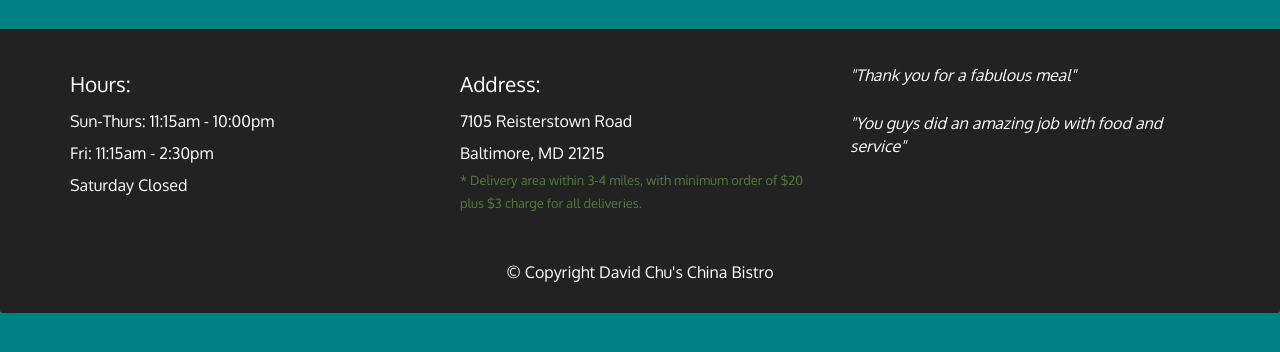
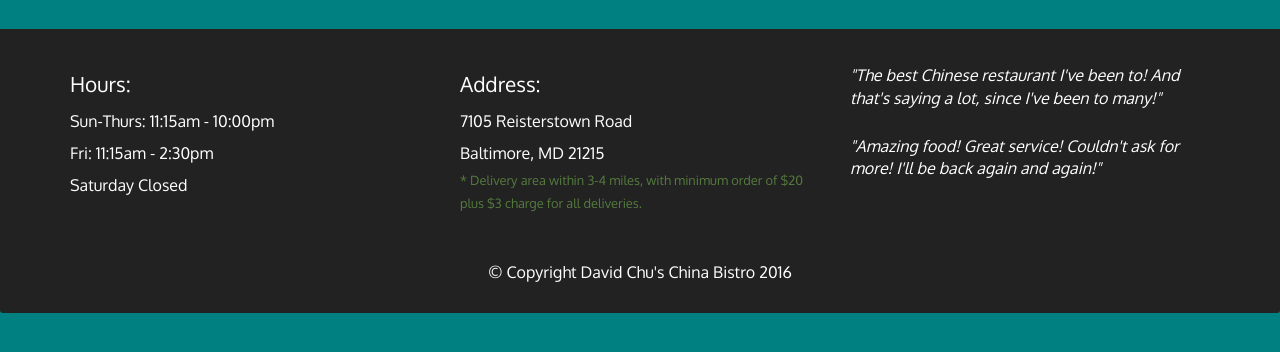
Before and after one commit to aiswarya143/module5-solution, a plain HTML site: page index.html in a window 1280 px wide. Shown: the part 136-488 px from the top of the page. Drawn offline with Linux system fonts and the light colour scheme; no server answers.

Commit message:
Update index.html

```diff
--- a/index.html
+++ b/index.html
@@ -16,7 +16,7 @@
       <div class="container">
         <div class="navbar-header">
           <a href="index.html" class="pull-left visible-md visible-lg">
-            <div class="logo-img" alt="Logo image"></div>
+            <div id="logo-img" alt="Logo image"></div>
           </a>
 
           <div class="navbar-brand">
@@ -91,11 +91,11 @@
           <hr class="visible-xs">
         </section>
         <section id="testimonials" class="col-sm-4">
-          <p>"Thank you for a fabulous meal"</p>
-          <p>"You guys did an amazing job with food and service"</p>
+          <p>"The best Chinese restaurant I've been to! And that's saying a lot, since I've been to many!"</p>
+          <p>"Amazing food! Great service! Couldn't ask for more! I'll be back again and again!"</p>
         </section>
       </div>
-      <div class="text-center">&copy; Copyright David Chu's China Bistro </div>
+      <div class="text-center">&copy; Copyright David Chu's China Bistro 2016</div>
     </div>
   </footer>
 
```
